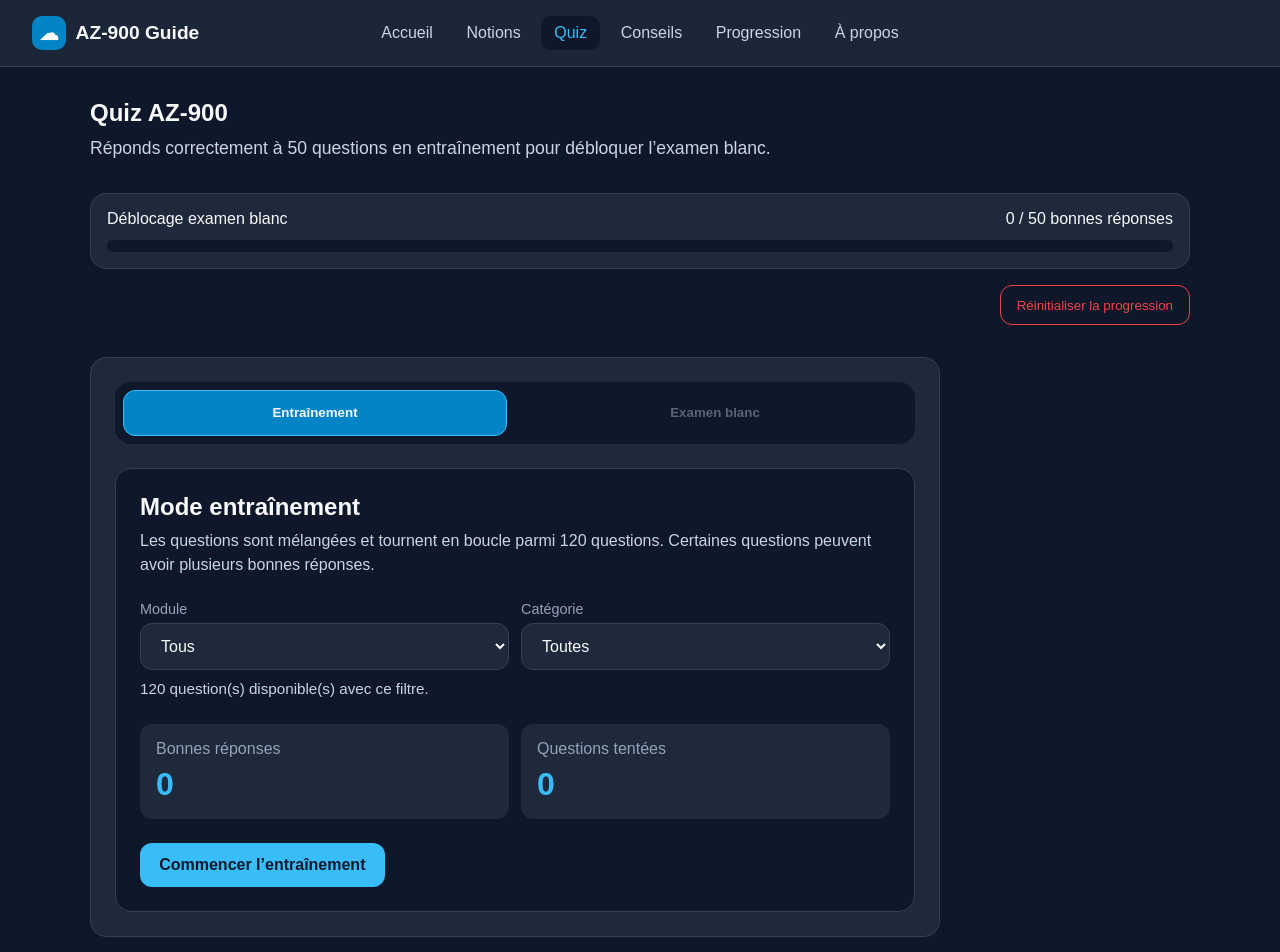
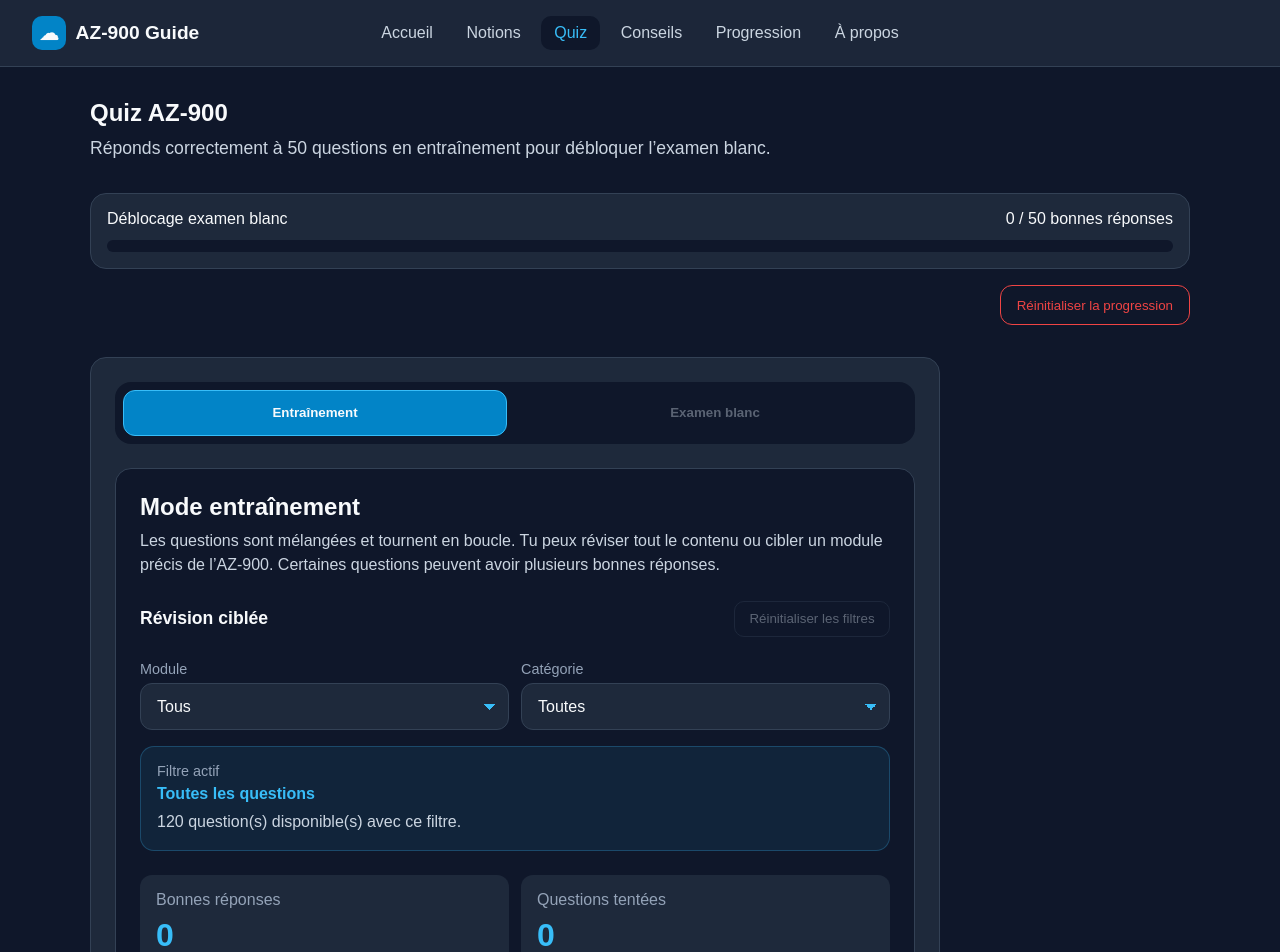
Before and after one commit to matLouis-Hena/az900-guide, a React (Vite) app: page /quiz in a window 1280 px wide. Shown: the top 952 px of the page. Built offline with nearby package versions, Linux system fonts and the light colour scheme.

Commit message:
Changement style dropdown

```diff
--- a/src/index.css
+++ b/src/index.css
@@ -407,12 +407,40 @@ button:disabled {
 
 .filters input,
 .filters select {
+  min-height: 46px;
+
   padding: 0.8rem 1rem;
+
   background-color: #1e293b;
   color: #f8fafc;
+
   border: 1px solid #334155;
   border-radius: 12px;
+
   font-size: 1rem;
+  line-height: 1.2;
+}
+
+.filters select {
+  padding-right: 2.5rem;
+  cursor: pointer;
+
+  appearance: none;
+  background-image:
+    linear-gradient(45deg, transparent 50%, #38bdf8 50%),
+    linear-gradient(135deg, #38bdf8 50%, transparent 50%);
+  background-position:
+    calc(100% - 18px) 50%,
+    calc(100% - 12px) 50%;
+  background-size:
+    6px 6px,
+    6px 6px;
+  background-repeat: no-repeat;
+}
+
+.filters option {
+  background-color: #1e293b;
+  color: #f8fafc;
 }
 
 .filters input {
@@ -685,17 +713,108 @@ button:disabled {
 
 .training-filters select {
   width: 100%;
-  padding: 0.8rem 1rem;
+  min-height: 46px;
+
+  padding: 0.8rem 2.5rem 0.8rem 1rem;
+
   background-color: #1e293b;
   color: #f8fafc;
+
   border: 1px solid #334155;
   border-radius: 12px;
+
   font-size: 1rem;
+  line-height: 1.2;
+
+  cursor: pointer;
+  outline: none;
+
+  appearance: none;
+  background-image:
+    linear-gradient(45deg, transparent 50%, #38bdf8 50%),
+    linear-gradient(135deg, #38bdf8 50%, transparent 50%);
+  background-position:
+    calc(100% - 18px) 50%,
+    calc(100% - 12px) 50%;
+  background-size:
+    6px 6px,
+    6px 6px;
+  background-repeat: no-repeat;
+}
+
+.training-filters select:hover {
+  border-color: #38bdf8;
 }
 
 .training-filters select:focus {
+  border-color: #38bdf8;
+  box-shadow: 0 0 0 3px rgba(56, 189, 248, 0.15);
   outline: none;
+}
+
+.training-filters option {
+  background-color: #1e293b;
+  color: #f8fafc;
+}
+
+.training-filters-header {
+  display: flex;
+  justify-content: space-between;
+  align-items: center;
+  gap: 1rem;
+
+  margin-top: 1.5rem;
+}
+
+.training-filters-header h3 {
+  font-size: 1.1rem;
+}
+
+.clear-filters-button {
+  padding: 0.6rem 0.9rem;
+  background-color: transparent;
+  color: #cbd5e1;
+  border: 1px solid #334155;
+  border-radius: 10px;
+  cursor: pointer;
+  transition: 0.2s;
+}
+
+.clear-filters-button:hover {
+  color: #38bdf8;
   border-color: #38bdf8;
+}
+
+.clear-filters-button:disabled {
+  opacity: 0.4;
+  cursor: not-allowed;
+}
+
+.active-filter-card {
+  margin-top: 1rem;
+  padding: 1rem;
+
+  background-color: rgba(56, 189, 248, 0.08);
+  border: 1px solid rgba(56, 189, 248, 0.25);
+  border-radius: 14px;
+}
+
+.active-filter-card span {
+  display: block;
+  margin-bottom: 0.4rem;
+
+  color: #94a3b8;
+  font-size: 0.9rem;
+}
+
+.active-filter-card strong {
+  display: block;
+  color: #38bdf8;
+}
+
+.active-filter-card p {
+  margin-top: 0.4rem;
+  color: #cbd5e1;
 }
 
 .filter-summary {
@@ -1100,6 +1219,15 @@ button:disabled {
     grid-template-columns: 1fr;
   }
 
+  .training-filters-header {
+    flex-direction: column;
+    align-items: stretch;
+  }
+
+  .clear-filters-button {
+    width: 100%;
+  }
+
   .filters input,
   .filters select,
   .primary-button,
--- a/src/pages/Progress.jsx
+++ b/src/pages/Progress.jsx
@@ -1,6 +1,8 @@
 import concepts from '../data/concepts.json';
+import questions from '../data/questions.json';
 
 const REQUIRED_CORRECT_ANSWERS = 50;
+const EXAM_QUESTION_COUNT = 50;
 
 function Progress() {
   const viewedConcepts =
@@ -19,6 +21,7 @@ function Progress() {
     Number(localStorage.getItem('completedExam')) || 0;
 
   const viewedConceptsCount = viewedConcepts.length;
+
   const conceptProgress = Math.round(
     (viewedConceptsCount / concepts.length) * 100
   );
@@ -30,30 +33,50 @@ function Progress() {
       ? Math.round((trainingCorrectAnswers / trainingAttempts) * 100)
       : 0;
 
+  const unlockProgress = Math.min(
+    Math.round((trainingCorrectAnswers / REQUIRED_CORRECT_ANSWERS) * 100),
+    100
+  );
+
   const globalProgress = Math.round(
-    (conceptProgress + Math.min(trainingCorrectAnswers * 10, 100) + bestExamScore) / 3
+    (conceptProgress + unlockProgress + bestExamScore) / 3
+  );
+
+  const remainingCorrectAnswers = Math.max(
+    REQUIRED_CORRECT_ANSWERS - trainingCorrectAnswers,
+    0
   );
 
   const badges = [
     {
-      title: 'Débutant Azure',
-      unlocked: trainingCorrectAnswers >= 5,
-      description: 'Obtenir au moins 5 bonnes réponses en entraînement.'
+      title: 'Premiers pas Azure',
+      unlocked: trainingCorrectAnswers >= 10,
+      description: 'Obtenir au moins 10 bonnes réponses en entraînement.'
     },
     {
       title: 'Explorateur Cloud',
-      unlocked: viewedConceptsCount >= 5,
-      description: 'Consulter au moins 5 notions Azure.'
+      unlocked: viewedConceptsCount >= 10,
+      description: 'Consulter au moins 10 notions Azure.'
     },
     {
       title: 'Examen débloqué',
       unlocked: examUnlocked,
-      description: 'Débloquer le mode examen blanc.'
+      description: 'Atteindre 50 bonnes réponses en entraînement.'
+    },
+    {
+      title: 'Bon niveau AZ-900',
+      unlocked: bestExamScore >= 70,
+      description: 'Obtenir au moins 70% à l’examen blanc.'
     },
     {
       title: 'Prêt pour l’AZ-900',
       unlocked: bestExamScore >= 80,
       description: 'Obtenir au moins 80% à l’examen blanc.'
+    },
+    {
+      title: 'Révision complète',
+      unlocked: conceptProgress === 100,
+      description: 'Avoir consulté toutes les notions disponibles.'
     }
   ];
 
@@ -62,7 +85,8 @@ function Progress() {
       <h1>Progression</h1>
 
       <p className="page-description">
-        Suis ton avancement dans la révision des notions Azure et dans les quiz.
+        Suis ton avancement dans les notions Azure, les questions d’entraînement
+        et l’examen blanc.
       </p>
 
       <div className="progress-overview">
@@ -89,19 +113,31 @@ function Progress() {
         </article>
 
         <article className="progress-card">
+          <span>Questions disponibles</span>
+          <strong>{questions.length}</strong>
+          <p>Questions utilisées pour l’entraînement et l’examen blanc.</p>
+        </article>
+
+        <article className="progress-card">
           <span>Bonnes réponses</span>
           <strong>{trainingCorrectAnswers}</strong>
           <p>{trainingAccuracy}% de réussite en entraînement.</p>
         </article>
 
         <article className="progress-card">
-          <span>Examen blanc</span>
-          <strong>{examUnlocked ? 'Débloqué' : 'Verrouillé'}</strong>
+          <span>Déblocage examen</span>
+          <strong>{examUnlocked ? 'Débloqué' : `${unlockProgress}%`}</strong>
           <p>
             {examUnlocked
-              ? 'Tu peux passer l’examen blanc.'
-              : `${REQUIRED_CORRECT_ANSWERS - trainingCorrectAnswers} bonnes réponses restantes.`}
+              ? 'Le mode examen blanc est disponible.'
+              : `${remainingCorrectAnswers} bonne(s) réponse(s) restante(s).`}
           </p>
+        </article>
+
+        <article className="progress-card">
+          <span>Format examen blanc</span>
+          <strong>{EXAM_QUESTION_COUNT}</strong>
+          <p>Questions aléatoires avec un score final.</p>
         </article>
 
         <article className="progress-card">
@@ -133,22 +169,30 @@ function Progress() {
 
         {!examUnlocked && (
           <p>
-            Continue le mode entraînement pour débloquer l’examen blanc. C’est la
-            meilleure étape pour renforcer les bases avant de te tester.
+            Continue le mode entraînement. L’objectif actuel est d’atteindre
+            {` ${REQUIRED_CORRECT_ANSWERS} `}bonnes réponses pour débloquer
+            l’examen blanc.
           </p>
         )}
 
-        {examUnlocked && bestExamScore < 80 && (
+        {examUnlocked && bestExamScore < 70 && (
           <p>
-            L’examen blanc est débloqué. Essaie maintenant d’atteindre au moins 80%
-            pour valider une bonne maîtrise des notions principales.
+            L’examen blanc est débloqué. Essaie maintenant d’obtenir au moins
+            70% pour valider une bonne base avant de viser plus haut.
+          </p>
+        )}
+
+        {bestExamScore >= 70 && bestExamScore < 80 && (
+          <p>
+            Tu as déjà un niveau correct. Pour renforcer ta préparation, vise
+            maintenant au moins 80% à l’examen blanc.
           </p>
         )}
 
         {bestExamScore >= 80 && (
           <p>
-            Très bon niveau. Tu peux maintenant revoir les notions où tu hésites encore
-            et refaire quelques questions pour consolider tes acquis.
+            Très bon niveau. Tu peux maintenant revoir les notions où tu hésites
+            encore et refaire quelques questions ciblées par module.
           </p>
         )}
       </div>
--- a/src/pages/Quiz.jsx
+++ b/src/pages/Quiz.jsx
@@ -96,6 +96,11 @@ function Quiz() {
     setMode(selectedMode);
     resetQuizState();
     setHasStarted(false);
+  }
+
+  function resetTrainingFilters() {
+    setSelectedModule('Tous');
+    setSelectedCategory('Toutes');
   }
 
   function startQuiz() {
@@ -347,9 +352,22 @@ function Quiz() {
             <div className="mode-panel">
               <h2>Mode entraînement</h2>
               <p>
-                Les questions sont mélangées et tournent en boucle parmi {questionsData.length} questions.
+                Les questions sont mélangées et tournent en boucle. Tu peux réviser tout le contenu
+                ou cibler un module précis de l’AZ-900.
                 Certaines questions peuvent avoir plusieurs bonnes réponses.
               </p>
+
+              <div className="training-filters-header">
+                <h3>Révision ciblée</h3>
+
+                <button
+                  className="clear-filters-button"
+                  onClick={resetTrainingFilters}
+                  disabled={selectedModule === 'Tous' && selectedCategory === 'Toutes'}
+                >
+                  Réinitialiser les filtres
+                </button>
+              </div>
 
               <div className="training-filters">
                 <div>
@@ -384,9 +402,21 @@ function Quiz() {
                 </div>
               </div>
 
-              <p className="filter-summary">
-                {filteredTrainingQuestions.length} question(s) disponible(s) avec ce filtre.
-              </p>
+              <div className="active-filter-card">
+                <span>Filtre actif</span>
+
+                <strong>
+                  {selectedModule === 'Tous' && selectedCategory === 'Toutes'
+                    ? 'Toutes les questions'
+                    : `${selectedModule} ${
+                        selectedCategory !== 'Toutes' ? `— ${selectedCategory}` : ''
+                      }`}
+                </strong>
+
+                <p>
+                  {filteredTrainingQuestions.length} question(s) disponible(s) avec ce filtre.
+                </p>
+              </div>
 
               <div className="mode-stats">
                 <div>
```
